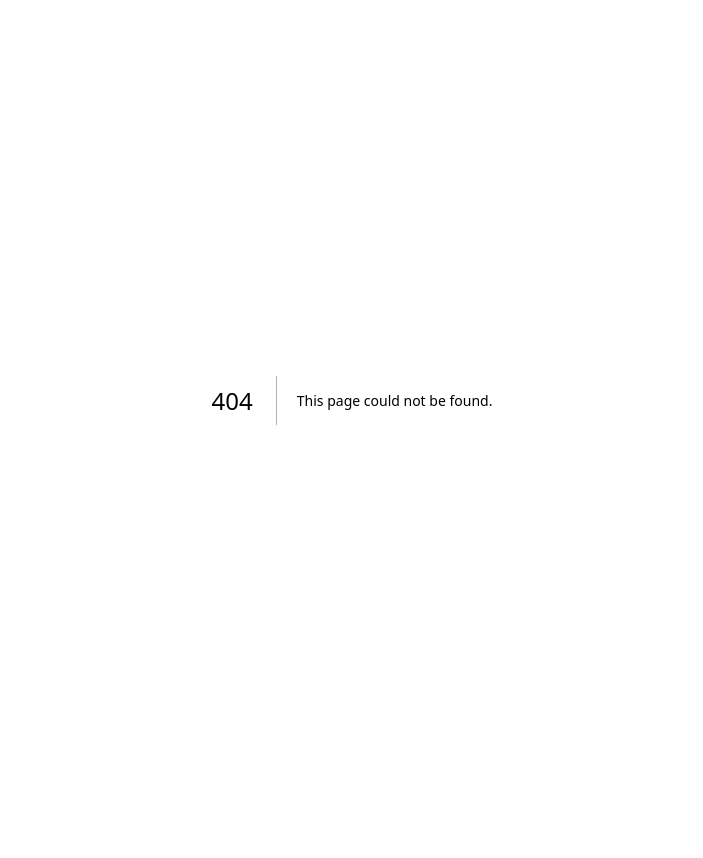
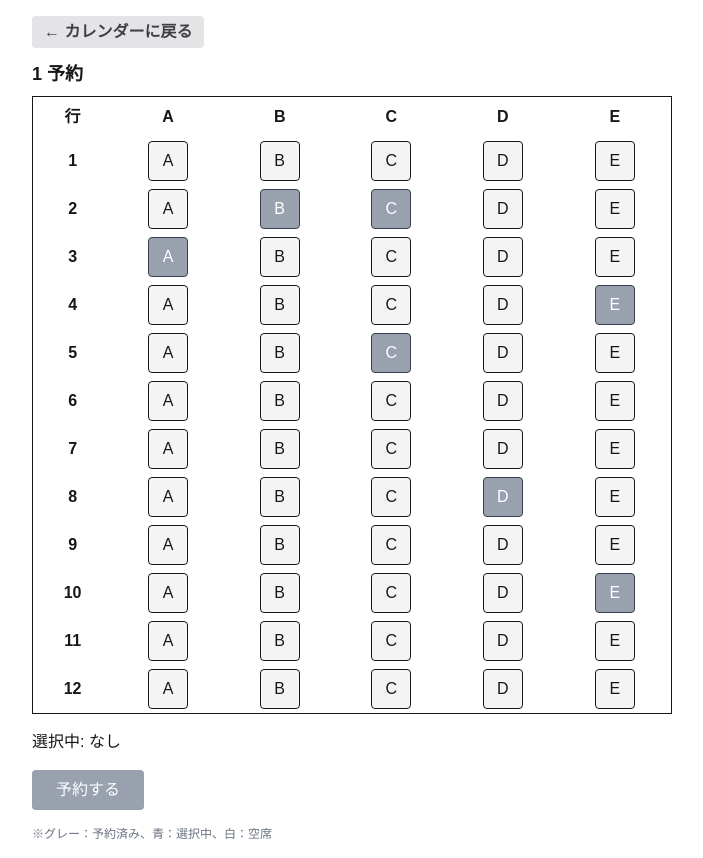
Before and after one commit to ko-tarou/Re-KIT, a Next.js app in the folder frontend/: page /reserve/1 in a window 1280 px wide. Before the commit this address had no page. Shown: the whole page, without its empty margins (288-991 px from the left). Before the commit the page ends 800 px from the top, so only its background shows below. Built offline with nearby package versions, Linux system fonts and the light colour scheme.

Commit message:
add カレンダー機能追加

```diff
--- a/frontend/src/app/page.tsx
+++ b/frontend/src/app/page.tsx
@@ -1,3 +1,94 @@
+'use client';
+import { useState } from 'react';
+import { useRouter } from 'next/navigation';
+
+// カレンダーの日付生成用
+function getMonthDates(year: number, month: number) {
+  const dates: (number | null)[][] = [];
+  const firstDay = new Date(year, month, 1).getDay();
+  const lastDate = new Date(year, month + 1, 0).getDate();
+  let current = 1 - firstDay;
+  for (let w = 0; w < 6; w++) {
+    const week: (number | null)[] = [];
+    for (let d = 0; d < 7; d++) {
+      if (current < 1 || current > lastDate) {
+        week.push(null);
+      } else {
+        week.push(current);
+      }
+      current++;
+    }
+    dates.push(week);
+    if (current > lastDate) break;
+  }
+  return dates;
+}
+
 export default function Home() {
-  return <></>;
+  const today = new Date();
+  const [year, setYear] = useState(today.getFullYear());
+  const [month, setMonth] = useState(today.getMonth());
+  const dates = getMonthDates(year, month);
+  const router = useRouter();
+
+  // 日付クリックハンドラ
+  const onDayClick = (date: number | null) => {
+    if (date) {
+      // YYYY-MM-DD
+      const formatted = `${year}-${String(month + 1).padStart(2, '0')}-${String(date).padStart(2, '0')}`;
+      router.push(`/reserve/${formatted}`);
+    }
+  };
+
+  return (
+    <main className="p-4 max-w-2xl mx-auto">
+      <div className="flex items-center justify-between mb-2">
+        <button
+          className="px-2 py-1 rounded hover:bg-gray-200"
+          onClick={() =>
+            month === 0 ? (setYear(year - 1), setMonth(11)) : setMonth(month - 1)
+          }
+        >
+          {'<'}
+        </button>
+        <div className="font-semibold text-lg">
+          {year}年 {month + 1}月
+        </div>
+        <button
+          className="px-2 py-1 rounded hover:bg-gray-200"
+          onClick={() =>
+            month === 11 ? (setYear(year + 1), setMonth(0)) : setMonth(month + 1)
+          }
+        >
+          {'>'}
+        </button>
+      </div>
+      <table className="w-full border text-center select-none">
+        <thead>
+          <tr className="bg-zinc-100">
+            {['日', '月', '火', '水', '木', '金', '土'].map((d) => (
+              <th key={d} className="font-medium p-2 border-zinc-200 border">
+                {d}
+              </th>
+            ))}
+          </tr>
+        </thead>
+        <tbody>
+          {dates.map((week, i) => (
+            <tr key={i}>
+              {week.map((date, j) => (
+                <td
+                  key={j}
+                  className={`p-2 border-zinc-200 border h-14 cursor-pointer hover:bg-zinc-200 ${j === 0 ? 'text-red-500' : ''} ${j === 6 ? 'text-blue-500' : ''}`}
+                  onClick={() => onDayClick(date)}
+                >
+                  {date ? date : ''}
+                </td>
+              ))}
+            </tr>
+          ))}
+        </tbody>
+      </table>
+    </main>
+  );
 }
--- /dev/null
+++ b/frontend/src/app/reserve/[date]/page.tsx
@@ -0,0 +1,103 @@
+'use client';
+import { useState } from 'react';
+import { useParams, useRouter } from 'next/navigation';
+
+const ROWS = 12;
+const COLS = ['A', 'B', 'C', 'D', 'E'];
+
+// 初期ダミー予約済み席（例: "B2", "D7" など）
+const INIT_RESERVED = ['A3', 'C5', 'D8', 'E10', 'B2', 'C2', 'E4'];
+
+export default function ReserveSeat() {
+  const params = useParams();
+  const router = useRouter();
+  const date = params?.date as string;
+  // 選択済み座席
+  const [selected, setSelected] = useState<string[]>([]);
+  // 予約済み座席
+  const [reserved, setReserved] = useState<string[]>(INIT_RESERVED);
+  // 予約成功表示用
+  const [success, setSuccess] = useState(false);
+
+  const toggleSeat = (seatId: string) => {
+    if (reserved.includes(seatId)) return; // クリック不可
+    setSelected((prev) =>
+      prev.includes(seatId)
+        ? prev.filter((id) => id !== seatId)
+        : [...prev, seatId]
+    );
+  };
+
+  // 予約ボタン押下時
+  const handleReserve = () => {
+    if (!selected.length) return;
+    setReserved((prev) => [...prev, ...selected]);
+    setSelected([]);
+    setSuccess(true);
+    setTimeout(() => setSuccess(false), 1600);
+  };
+
+  return (
+    <main className="max-w-2xl mx-auto p-4">
+      <button
+        onClick={() => router.push('/')}
+        className="mb-3 px-3 py-1 rounded bg-zinc-200 text-zinc-700 hover:bg-zinc-300 font-semibold"
+      >
+        ← カレンダーに戻る
+      </button>
+      <h1 className="font-bold text-lg mb-2">{date} 予約</h1>
+      <table className="border w-full text-center mb-4">
+        <thead>
+          <tr>
+            <th className="px-1 py-2">行</th>
+            {COLS.map((col) => (
+              <th key={col} className="px-4">{col}</th>
+            ))}
+          </tr>
+        </thead>
+        <tbody>
+          {Array.from({ length: ROWS }).map((_, rowIdx) => (
+            <tr key={rowIdx}>
+              <td className="px-2 py-2 font-semibold">{rowIdx + 1}</td>
+              {COLS.map((col) => {
+                const seatId = `${col}${rowIdx + 1}`;
+                const isSelected = selected.includes(seatId);
+                const isReserved = reserved.includes(seatId);
+                return (
+                  <td key={seatId}>
+                    <button
+                      className={`w-10 h-10 rounded border m-1 transition-colors duration-150
+                        ${isReserved
+                          ? 'bg-gray-400 text-white cursor-not-allowed border-gray-700'
+                          : isSelected
+                          ? 'bg-blue-500 text-white border-blue-700'
+                          : 'bg-zinc-100 hover:bg-blue-100'}
+                      `}
+                      disabled={isReserved}
+                      onClick={() => toggleSeat(seatId)}
+                      title={isReserved ? '予約済み' : '空席'}
+                    >
+                      {col}
+                    </button>
+                  </td>
+                );
+              })}
+            </tr>
+          ))}
+        </tbody>
+      </table>
+      <div className="mb-4">選択中: {selected.length === 0 ? 'なし' : selected.join(', ')}</div>
+      <button
+        className={`bg-green-600 px-6 py-2 text-white rounded disabled:bg-gray-400`}
+        onClick={handleReserve}
+        disabled={!selected.length}
+      >
+        予約する
+      </button>
+      {success && (
+        <div className="mt-4 text-green-700 font-semibold">予約が完了しました</div>
+      )}
+      <div className="mt-4 text-xs text-gray-500">※グレー：予約済み、青：選択中、白：空席</div>
+    </main>
+  );
+}
```
